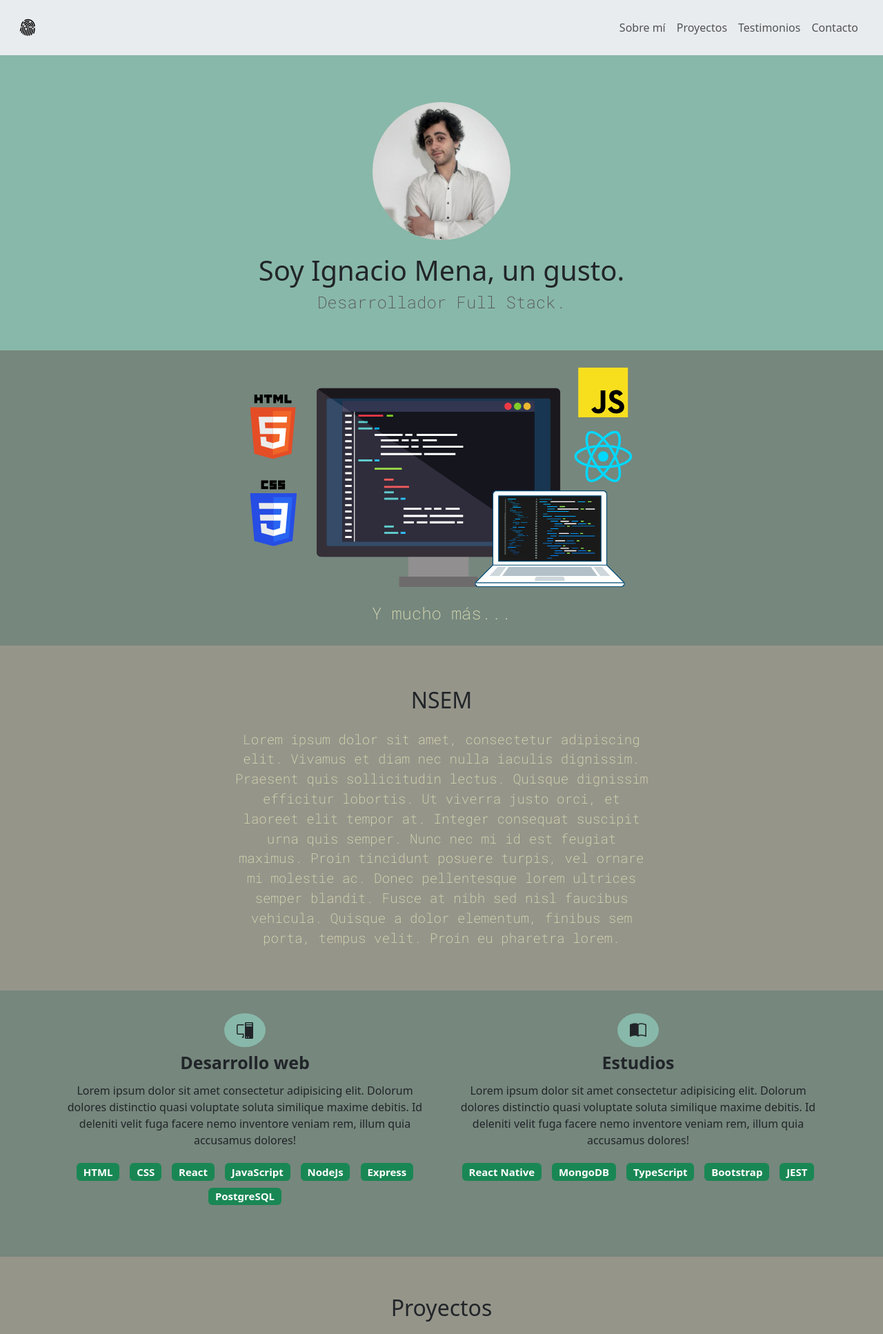
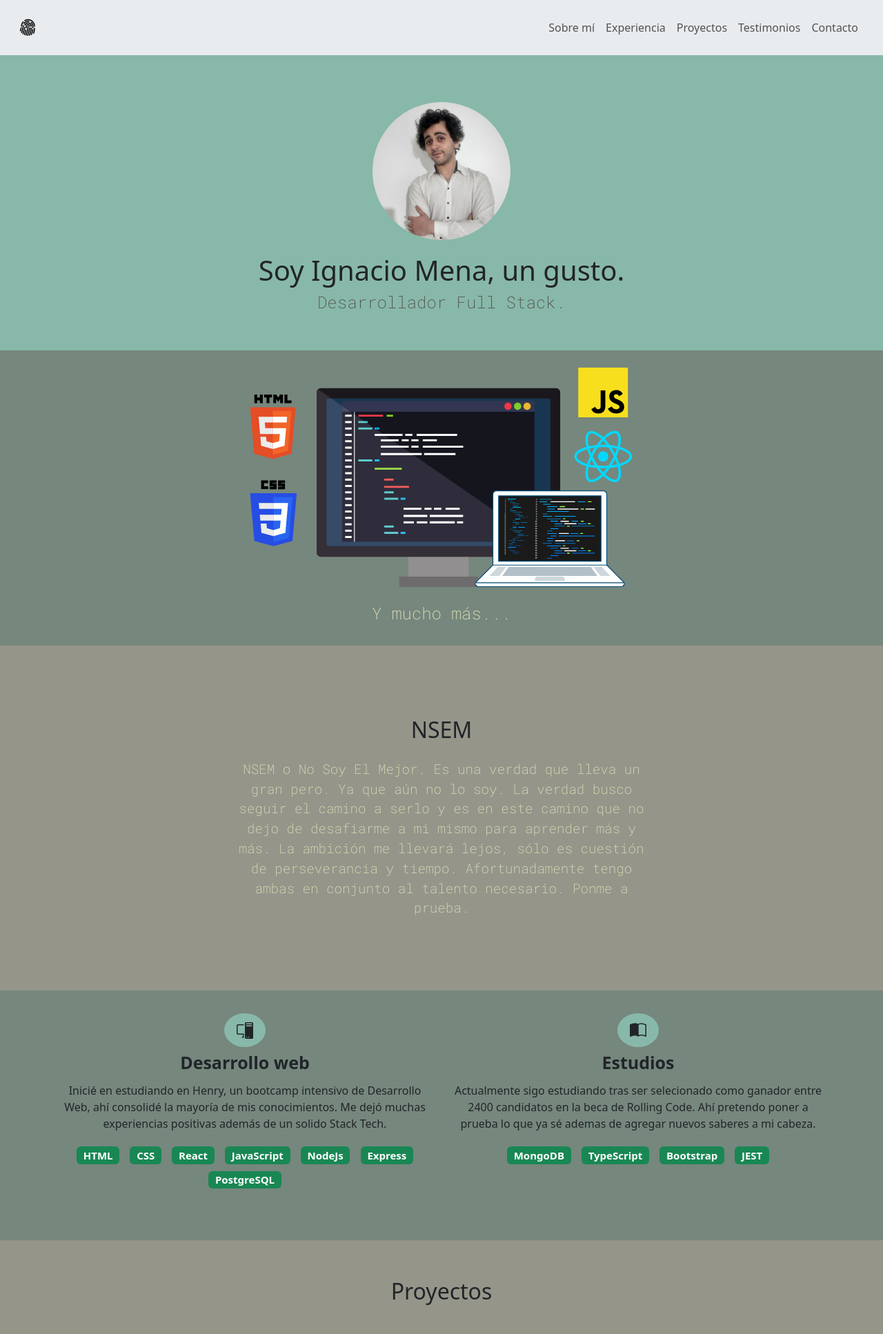
Before and after one commit to 1gnale/portfolio, a plain HTML site: page index.html in a window 1280 px wide. Shown: the top 1934 px of the page at 69% size. Drawn offline with nearby package versions, Linux system fonts and the light colour scheme.

Commit message:
-lorem commit

```diff
--- a/index.html
+++ b/index.html
@@ -46,6 +46,9 @@
             <li class="nav-item">
               <a class="nav-link" aria-current="page" href="#home">Sobre mí</a>
             </li>
+            <li>
+              <a class="nav-link" aria-current="page" href="#exp">Experiencia</a>
+            </li>
             <li class="nav-item">
               <a class="nav-link" href="#proyects">Proyectos</a>
             </li>
@@ -77,7 +80,7 @@
     <section id="about" class="about">
       <div class="generic-container">
         <h2 class="title-section">NSEM</h2>
-        <p class="text-section">Lorem ipsum dolor sit amet, consectetur adipiscing elit. Vivamus et diam nec nulla iaculis dignissim. Praesent quis sollicitudin lectus. Quisque dignissim efficitur lobortis. Ut viverra justo orci, et laoreet elit tempor at. Integer consequat suscipit urna quis semper. Nunc nec mi id est feugiat maximus. Proin tincidunt posuere turpis, vel ornare mi molestie ac. Donec pellentesque lorem ultrices semper blandit. Fusce at nibh sed nisl faucibus vehicula. Quisque a dolor elementum, finibus sem porta, tempus velit. Proin eu pharetra lorem.</p>
+        <p class="text-section">NSEM o No Soy El Mejor. Es una verdad que lleva un gran pero. Ya que aún no lo soy. La verdad busco seguir el camino a serlo y es en este camino que no dejo de desafiarme a mi mismo para aprender más y más. La ambición me llevará lejos, sólo es cuestión de perseverancia y tiempo. Afortunadamente tengo ambas en conjunto al talento necesario. Ponme a prueba.</p>
       </div>
     </section>
     <!-- About -->
@@ -88,7 +91,7 @@
           <div class="col-12 col-md-6">
             <i class="bi bi-pc-display"></i>
             <p class="exp-title">Desarrollo web</p>
-            <p>Lorem ipsum dolor sit amet consectetur adipisicing elit. Dolorum dolores distinctio quasi voluptate soluta similique maxime debitis. Id deleniti velit fuga facere nemo inventore veniam rem, illum quia accusamus dolores!</p>
+            <p>Inicié en estudiando en Henry, un bootcamp intensivo de Desarrollo Web, ahí consolidé la mayoría de mis conocimientos. Me dejó muchas experiencias positivas además de un solido Stack Tech.</p>
             <div class="badge-container">
               <span class="badge text-bg-success">HTML</span>
               <span class="badge text-bg-success">CSS</span>
@@ -102,9 +105,8 @@
           <div class="col-12 col-md-6">
             <i class="bi bi-book-half"></i>
             <p class="exp-title">Estudios</p>
-            <p>Lorem ipsum dolor sit amet consectetur adipisicing elit. Dolorum dolores distinctio quasi voluptate soluta similique maxime debitis. Id deleniti velit fuga facere nemo inventore veniam rem, illum quia accusamus dolores!</p>
+            <p>Actualmente sigo estudiando tras ser selecionado como ganador entre 2400 candidatos en la beca de Rolling Code. Ahí pretendo poner a prueba lo que ya sé ademas de agregar nuevos saberes a mi cabeza.</p>
             <div class="badge-container">
-              <span class="badge text-bg-success">React Native</span>
               <span class="badge text-bg-success">MongoDB</span>
               <span class="badge text-bg-success">TypeScript</span>
               <span class="badge text-bg-success">Bootstrap</span>
@@ -137,12 +139,9 @@
               <img src="./src/portfolioProyect.png" alt="dogsProyect"/>
               <div class="overlay">
                 <p>Mi portafolio</p>
-                <div class="icon-container">
+                <div class="icon-container1">
                   <a href="https://github.com/1gnale/HenryDogs/tree/main/PI-Dogs-main" target="_blank" rel="noopener noreferrer">
                     <i class="bi bi-github"></i>
-                  </a>
-                  <a href="https://github.com/1gnale/portfolio" target="_blank" rel="noopener noreferrer">
-                    <i class="bi bi-laptop"></i>
                   </a>
                 </div>
               </div>
@@ -179,7 +178,7 @@
             <img src="./src/juanma.jpg" class="companions-img rounded-circle" alt="juanma"/>
             <p class="companions-text">"Es un programador apasionado, muy entregado al detalle, incansable hasta lograr lo que se propone."</p>
             <div class="companions-info">
-              <a href="https://www.linkedin.com/in/juan-manuel-caicedo-gallego-1490421a6/" style="color: black" target="_blank" rel="noopener noreferrer"><p>Juan Manuel Gaceido</p></a>
+              <a href="https://www.linkedin.com/in/juan-manuel-caicedo-gallego-1490421a6/" style="color: black" target="_blank"><p>Juan Manuel Gaceido</p></a>
             </div>
           </div>
           </div>
```
